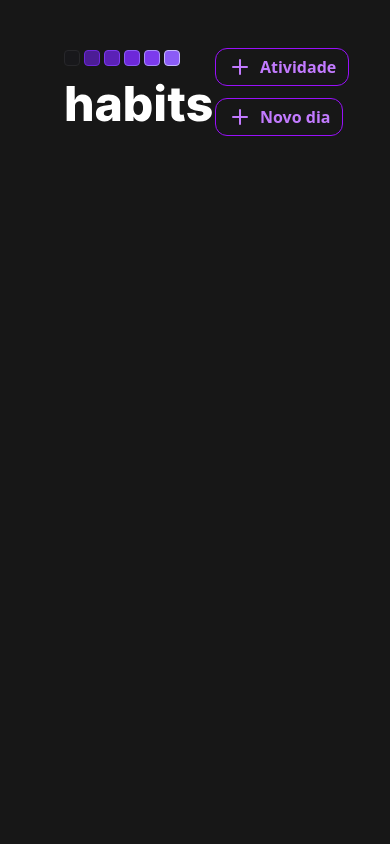
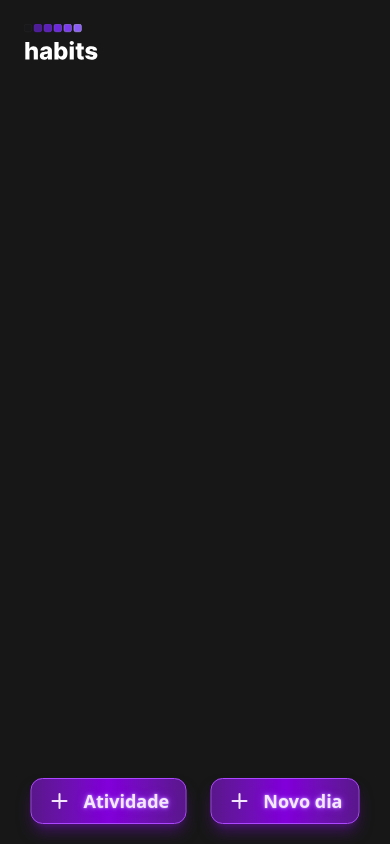
Before and after one commit to kiqprado/Habits, a React (Vite) app: page / in a window 390 px wide. Built offline with nearby package versions, Linux system fonts and the light colour scheme.

Commit message:
fix(ui): enhance interface components for better user experience - Improved component responsiveness and interaction feedback - Optimized layout and visual hierarchy for key UI elements - Fixed minor styling inconsistencies across components - Added smooth transitions for state changes

```diff
--- a/package.json
+++ b/package.json
@@ -17,6 +17,7 @@
     "lucide-react": "^0.479.0",
     "react": "^19.0.0",
     "react-dom": "^19.0.0",
+    "tailwind-variants": "^2.1.0",
     "tailwindcss": "^4.0.12"
   },
   "devDependencies": {
--- a/src/elements/activity-check-point.tsx
+++ b/src/elements/activity-check-point.tsx
@@ -1,3 +1,7 @@
+import { useMediaRange } from "../utils/breakpoints-hook"
+
+import Check from '/assets/check.png'
+
 interface IActivityCheckPoint {
   HandleCheckActivityStatus: (dayIndex: number, index: number) => void
   dayIndex: number
@@ -13,12 +17,37 @@ export function ActivityCheckPoint({
   ...props
 } : IActivityCheckPoint) {
 
+  //Query's Media Range
+  const isMobileSM = useMediaRange('mobileSM')
+  const isMobileMD = useMediaRange('mobileMD')
+  const isMobileLG = useMediaRange('mobileLG')
+  const isTabletMD = useMediaRange('tabletMD')
+  const isTabletLG = useMediaRange('tabletLG')
+
+  const mobileRangeFull = isMobileSM || isMobileMD || isMobileLG
+  const tabletRangeFull = isTabletMD || isTabletLG
+
   return (
     <button
       {...props}
       onClick={() => HandleCheckActivityStatus(dayIndex, index)}
-      className={`h-12 w-12  border rounded-xl border-neutral-500 hover:border-neutral-400
-      ${checked ? 'bg-purple-600 border-purple-400 hover:bg-purple-400 hover:border-pink-200' : ''} `}
-    />
+      className={`relative flex items-center justify-center
+        ${mobileRangeFull || tabletRangeFull ? 'h-9 w-9' : 'h-12 w-12'}
+        border rounded-xl border-neutral-500 hover:border-neutral-400
+        transition-all duration-300 ease-out
+        ${checked
+          ? 'bg-purple-700 border-purple-400 hover:bg-purple-600 hover:border-pink-300 shadow-[0_0_8px_2px_rgba(255,255,255,0.6)]'
+          : 'bg-transparent'}
+      `}
+    >
+      {checked && (
+        <span
+          className="absolute text-white animate-ping-slow pointer-events-none hover:brightness-200"
+          style={{ filter: 'drop-shadow(0 0 6px white)' }}
+        >
+          <img src={Check} alt="" />
+        </span>
+      )}
+    </button>
   )
 }
--- a/src/elements/activity-emoji.tsx
+++ b/src/elements/activity-emoji.tsx
@@ -1,4 +1,6 @@
-import { ComponentProps, ReactNode } from "react";
+import { ComponentProps, ReactNode } from 'react'
+
+import { useMediaRange } from '../utils/breakpoints-hook'
 
 interface IActivityEmoji extends ComponentProps<'button'> {
   activityEmoji: ReactNode
@@ -12,11 +14,22 @@ export function ActivityEmoji({
   index,
   ...props
  } : IActivityEmoji) {
+
+   //Query's Media Range
+  const isMobileSM = useMediaRange('mobileSM')
+  const isMobileMD = useMediaRange('mobileMD')
+  const isMobileLG = useMediaRange('mobileLG')
+  const isTabletMD = useMediaRange('tabletMD')
+  const isTabletLG = useMediaRange('tabletLG')
+
+  const mobileRangeFull = isMobileSM || isMobileMD || isMobileLG
+  const tabletRangeFull = isTabletMD || isTabletLG
+
   return(
     <button
       onClick={() => HandleSelectedActivityEmojiToDelete(activityEmoji as string, index)}
       {...props}
-      className='flex items-center text-4xl'
+      className={`flex items-center ${mobileRangeFull || tabletRangeFull ? 'text-3xl' : 'text-4xl'}`}
       >
         {activityEmoji}
     </button>
--- a/src/elements/button.tsx
+++ b/src/elements/button.tsx
@@ -1,16 +1,47 @@
 import { ComponentProps, ReactNode } from "react"
+import { tv, type VariantProps } from "tailwind-variants"
 
-interface IButton extends ComponentProps<'button'> {
+interface IButton extends ComponentProps<'button'>,
+VariantProps<typeof ButtonVariants> {
   children: ReactNode
 }
 
-export function Button( { children, ...props } : IButton) {
+const ButtonVariants = tv({
+  base: [
+    'px-4 py-2 outline-none',
+    'rounded-xl border border-purple-500',
+    'bg-gradient-to-r from-purple-900 via-purple-700 to-purple-900',
+    'text-purple-100 font-bold whitespace-nowrap',
+    'shadow-lg shadow-purple-800/50',
+    'transition-all duration-300 ease-in-out',
+    'hover:scale-110 active:scale-90',
+    'hover:brightness-125 active:brightness-90',
+    'hover:text-purple-50 hover:border-purple-400',
+    'focus:outline-none focus:ring-2 focus:ring-purple-500',
+    'text-shadow-glow'
+  ],
+  variants: {
+    font: {
+      normal: 'text-md',
+      large: 'text-lg'
+    }
+  },
+  defaultVariants: {
+    font: 'normal'
+  }
+})
+
+export function Button( { children, font, ...props } : IButton) {
   return (
     <button
       {...props}
-      className='flex items-center gap-2 px-3 py-1.5 font-bold border rounded-xl border-purple-600 hover:border-purple-400 text-purple-400 hover:text-purple-200'
+      className={ButtonVariants({ font })}
     >
-      { children }
+      <span
+        className='flex items-center gap-3 font-bold whitespace-nowrap'
+      >
+        { children }
+      </span>
     </button>
   )
 }
--- a/src/elements/check-point-date.tsx
+++ b/src/elements/check-point-date.tsx
@@ -1,16 +1,31 @@
+import { useMediaRange } from "../utils/breakpoints-hook"
+
 interface ICheckPointDate {
-  datesForDailyCheckPointsList: string[]
+  matrixForDatesDailyCheckPointsList: string[]
   dayIndex: number
 }
 
 export function CheckPointDate({
-  datesForDailyCheckPointsList,
+  matrixForDatesDailyCheckPointsList,
   dayIndex
   } : ICheckPointDate ) {
 
+  //Query's Media Range
+  const isMobileSM = useMediaRange('mobileSM')
+  const isMobileMD = useMediaRange('mobileMD')
+  const isMobileLG = useMediaRange('mobileLG')
+  const isTabletMD = useMediaRange('tabletMD')
+  const isTabletLG = useMediaRange('tabletLG')
+
+  const mobileRangeFull = isMobileSM || isMobileMD || isMobileLG
+  const tabletRangeFull = isTabletMD || isTabletLG
+
   return (
-    <span className='font-medium text-2xl text-purple-200 hover:text-purple-100'>
-      {datesForDailyCheckPointsList[dayIndex]}
+    <span
+      className={`font-medium ${mobileRangeFull || tabletRangeFull ? 'text-xl' : 'text-2xl'}
+       text-purple-200 hover:text-purple-100`}
+    >
+      {matrixForDatesDailyCheckPointsList[dayIndex]}
     </span>
   )
 }
--- a/src/home/index.tsx
+++ b/src/home/index.tsx
@@ -9,6 +9,8 @@ import { SplashAnimation } from "../components/splash-animation"
 
 import { EmojiPickerModal } from "../components/emoji-picker-modal"
 import { DeleteActivityEmojiModal } from "../components/delete-activity-emoji-modal"
+
+import { useMediaRange } from "../utils/breakpoints-hook"
 
 import { Button } from '../elements/button'
 import { ActivityEmoji } from '../elements/activity-emoji'
@@ -24,12 +26,22 @@ export function App() {
   const [ confirmDeleteActivityEmojiModal, setConfirmDeleteActivityEmojiModal ] = useState(false)
   const [ activityEmojiToRemove, setActivityEmojiToRemove ] = useState<{emoji: string, index: number} | null>(null)
 
-  const [ dailyCheckPointActivityList, setDailyCheckPointActivityList ] = useState<boolean[][]>([])
-  const [ datesForDailyCheckPointsList, setDatesForDailyCheckPointsList ] = useState<string[]>([])
+  const [ datesForDailyCheckPointsActivityList, setDatesForDailyCheckPointsActivityList ] = useState<boolean[][]>([])
+  const [ matrixForDatesDailyCheckPointsList, setMatrixForDatesDailyheckPointsList ] = useState<string[]>([])
 
   const [ splashScreenOnLoading, setSplashScreenOnLoading ] = useState(true)
 
   const formattedDate = dayjs().format('DD/MM')
+
+  //Query's Media Range
+  const isMobileSM = useMediaRange('mobileSM')
+  const isMobileMD = useMediaRange('mobileMD')
+  const isMobileLG = useMediaRange('mobileLG')
+  const isTabletMD = useMediaRange('tabletMD')
+  const isTabletLG = useMediaRange('tabletLG')
+
+  const mobileRangeFull = isMobileSM || isMobileMD || isMobileLG
+  const tabletRangeFull = isTabletMD || isTabletLG
 
   function ToggleEmojiPickerModal() {
     setEmojiPickerModal((prev) => !prev)
@@ -45,7 +57,7 @@ export function App() {
 
     setActivityEmojisDailyList(prevActivityList => [...prevActivityList, activityEmoji])
 
-    setDailyCheckPointActivityList((prevCheckListActivities) =>
+    setDatesForDailyCheckPointsActivityList((prevCheckListActivities) =>
       prevCheckListActivities.map((dayCheckPoint) => [...dayCheckPoint, false])
     )
 
@@ -69,7 +81,7 @@ export function App() {
     setActivityEmojisDailyList(prevActivityList =>
       prevActivityList.filter((_, targetIndex) => targetIndex !== index))
 
-    setDailyCheckPointActivityList(prevActivityList => {
+    setDatesForDailyCheckPointsActivityList(prevActivityList => {
       const updatedCheckPointsActivityList = prevActivityList.map(
         dayCheckPoints => dayCheckPoints.length > 1
           ?
@@ -78,7 +90,7 @@ export function App() {
             []
       )
 
-      setDatesForDailyCheckPointsList(prevDates => prevDates.filter(
+      setMatrixForDatesDailyheckPointsList(prevDates => prevDates.filter(
         (_, dayIndex) => updatedCheckPointsActivityList[dayIndex].length > 0
       ))
 
@@ -95,21 +107,21 @@ export function App() {
       return
     }
 
-    if(datesForDailyCheckPointsList.includes(formattedDate)) {
+    if(matrixForDatesDailyCheckPointsList.includes(formattedDate)) {
       alert('Dia já adicionado a lista, você poderá adicionar outro dia amanhã.')
       return
     }
 
-    setDatesForDailyCheckPointsList(prevCheckList => [...prevCheckList, formattedDate])
+    setMatrixForDatesDailyheckPointsList(prevCheckList => [...prevCheckList, formattedDate])
 
-    setDailyCheckPointActivityList(prevCheckListActivities => [
+    setDatesForDailyCheckPointsActivityList(prevCheckListActivities => [
       ...prevCheckListActivities,
       activityEmojisDailyList.map(() => false)
     ])
   }
 
   function HandleCheckActivityStatus(dayIndex: number, activityIndex: number) {
-    setDailyCheckPointActivityList(prevActivityList =>
+    setDatesForDailyCheckPointsActivityList(prevActivityList =>
       prevActivityList.map((dayCheckPoints, dayPosition) =>
         dayPosition === dayIndex ?
           dayCheckPoints.map((checked, activityStatus) =>
@@ -131,68 +143,96 @@ export function App() {
       { splashScreenOnLoading ? (
         <SplashAnimation/>
       ) : (
-        <div className='w-full flex flex-col gap-16 py-12 px-16'>
+        <div className={`w-full flex flex-col gap-16 ${mobileRangeFull || tabletRangeFull ? 'px-6 py-6' : 'py-12 px-16'}`}>
           <div className='flex justify-between items-center'>
-            <img src="/icon/logo.svg" alt="App Logo" />
+            <img
+              src="/icon/logo.svg"
+              alt="App Logo"
+              className={`${mobileRangeFull || tabletRangeFull ? 'w-[22%]' : ''}`}
+            />
 
-            <div className='space-y-3'>
+            <div
+              className={`flex
+                ${mobileRangeFull || tabletRangeFull
+                  ? 'flex-row absolute bottom-5 right-1/2 translate-x-1/2 gap-6'
+                  : 'flex-col gap-3 '
+                }`}
+            >
               <Button
                 onClick={ToggleEmojiPickerModal}
+                title="Registrar nova Atividade"
+                font={mobileRangeFull || tabletRangeFull ? 'large' : 'normal'}
               >
+                <>
                   <Plus/>
                   Atividade
+                </>
               </Button>
 
               <Button
                 onClick={HandleAddNewDailyActivityListCheckPoint}
+                title="Registrar um Novo Dia"
+                font={mobileRangeFull || tabletRangeFull ? 'large' : 'normal'}
               >
+                <>
                   <Plus/>
                   Novo dia
+                </>
               </Button>
             </div>
           </div>
 
-          <div className='flex items-center gap-8'>
-            <div className='mt-12 flex flex-col gap-4'>
-              { activityEmojisDailyList.map((activity, index) => {
-                return (
+          <div className="flex w-full">
+            <div className="">
+              <div className={`${mobileRangeFull || tabletRangeFull ? 'w-12 h-10' : 'w-16 h-14'}`}/>
+              {activityEmojisDailyList.map((activity, activityIndex) => (
+                <div
+                  key={activityIndex}
+                  className={`flex items-center justify-center
+                    ${mobileRangeFull || tabletRangeFull ? 'w-12 h-10' : 'w-16 h-14'}`}
+                >
                   <ActivityEmoji
-                    key={index}
-                    index={index}
+                    key={activityIndex}
                     activityEmoji={activity}
+                    index={activityIndex}
                     HandleSelectedActivityEmojiToDelete={HandleSelectedActivityEmojiToDelete}
                   >
                     {activity}
                   </ActivityEmoji>
-                )
-              })}
+                </div>
+              ))}
             </div>
 
-            { dailyCheckPointActivityList.map((checkpoints, dayIndex) => {
-              return (
+            {datesForDailyCheckPointsActivityList.map((checkpoints, dayIndex) => (
               <div
                 key={dayIndex}
-                  className='flex flex-col gap-4 items-center'
+                className=""
+              >
+                <div
+                  className={`flex items-center ${mobileRangeFull || tabletRangeFull ? 'w-12 h-10' : 'w-16 h-14'}`}
                 >
                   <CheckPointDate
-                    datesForDailyCheckPointsList={datesForDailyCheckPointsList}
                     dayIndex={dayIndex}
+                    matrixForDatesDailyCheckPointsList={matrixForDatesDailyCheckPointsList}
                   />
+                </div>
+                {checkpoints.map((checked, activityIndex) => (
+                  <div
+                    key={activityIndex}
+                    className={`flex items-center justify-center
+                      ${mobileRangeFull || tabletRangeFull ? 'w-12 h-10' : 'w-16 h-14'}`}
 
-                  { checkpoints.map((checked, index) => {
-                    return (
+                  >
                     <ActivityCheckPoint
-                        key={index}
+                      dayIndex={dayIndex}
+                      index={activityIndex}
+                      checked={checked}
                       HandleCheckActivityStatus={HandleCheckActivityStatus}
-                        dayIndex={dayIndex}
-                        index={index}
-                        checked={checked}
                     />
-                    )
-                  }) }
                   </div>
-              )
-            })}
+                ))}
+              </div>
+            ))}
           </div>
 
           { emojiPickerModal && (
--- a/src/main.tsx
+++ b/src/main.tsx
@@ -1,6 +1,6 @@
 import { StrictMode } from 'react'
 import { createRoot } from 'react-dom/client'
-import './index.css'
+import './styles/index.css'
 import { App } from './home'
 
 createRoot(document.getElementById('root')!).render(
--- /dev/null
+++ b/src/styles/breakpoints.tsx
@@ -0,0 +1,19 @@
+export const breakpoints = {
+  mobileSM: 1,
+  mobileMD: 375,
+  mobileLG: 575,
+  tabletMD: 767,
+  tabletLG: 985,
+  desktop: 1024
+} as const
+
+export type Breakpoint = keyof typeof breakpoints
+
+export const breakpointRanges: Record<Breakpoint, { min?: number; max?: number}> = {
+  mobileSM: { max: breakpoints.mobileMD - 1 },
+  mobileMD: { min: breakpoints.mobileMD, max: breakpoints.mobileLG - 1 },
+  mobileLG: { min: breakpoints.mobileLG, max: breakpoints.tabletMD - 1 },
+  tabletMD: { min: breakpoints.tabletMD, max: breakpoints.tabletLG - 1 },
+  tabletLG: { min: breakpoints.tabletLG, max: breakpoints.desktop - 1 },
+  desktop: { min: breakpoints.desktop }
+}
--- a/src/index.css
+++ b/src/styles/index.css
@@ -14,3 +14,16 @@
 button {
   cursor: pointer;
 }
+
+.text-shadow-glow {
+  text-shadow:
+    0 0 2px #c084fc,
+    0 0 4px #a855f7,
+    0 0 8px #9333ea;
+}
+
+.shadow-purple-subtle {
+  box-shadow:
+    0 4px 6px rgba(220, 219, 224, 0.25),
+    3px 3px 6px rgba(23, 23, 23, 0.4);
+}
--- /dev/null
+++ b/src/utils/breakpoints-hook.tsx
@@ -0,0 +1,25 @@
+import { useState, useEffect } from 'react'
+
+import { breakpointRanges, Breakpoint } from '../styles/breakpoints'
+
+export function useMediaRange(breakpoint: Breakpoint) {
+  const [matches, setMatches] = useState(false)
+
+  useEffect(() => {
+    const range = breakpointRanges[breakpoint]
+    const queryParts = []
+
+    if (range.min !== undefined) queryParts.push(`(min-width: ${range.min}px)`)
+    if (range.max !== undefined) queryParts.push(`(max-width: ${range.max}px)`)
+
+    const media = window.matchMedia(queryParts.join(' and '))
+
+    const listener = () => setMatches(media.matches)
+    listener()
+
+    media.addEventListener('change', listener)
+    return () => media.removeEventListener('change', listener)
+  }, [breakpoint])
+
+  return matches
+}
```
Also changed, not shown: src/components/delete-activity-emoji-modal.tsx (+5 -2 lines), public/assets/check.png (added), 1 other file (tests, documents, lock files or other folders). Lines whose indentation alone changed are shown as unchanged.
